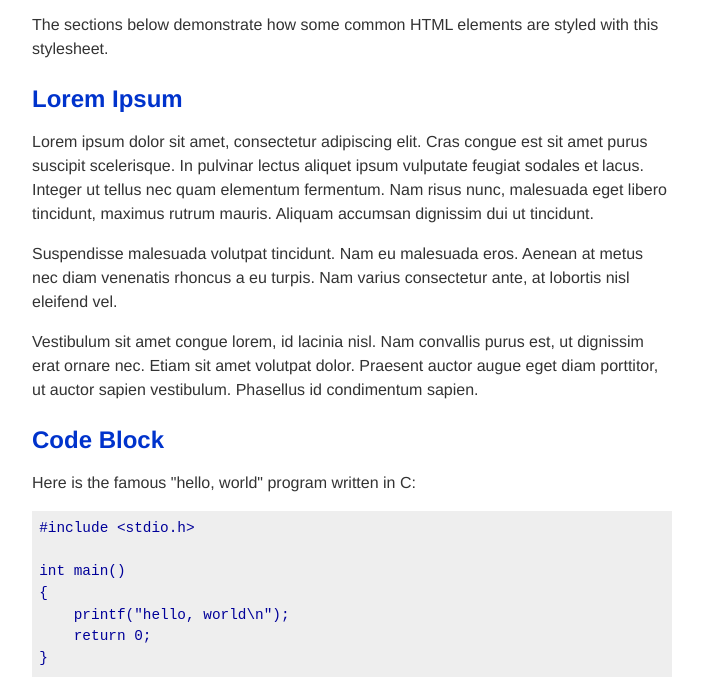
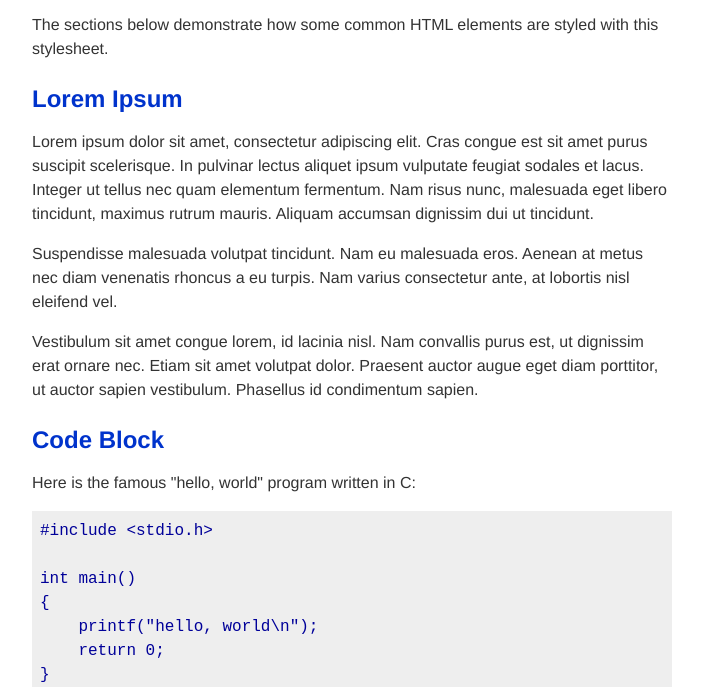
Before and after one commit to susam/spcss, a website: page index.html in a window 1280 px wide. Shown: the part 113-800 px from the top of the page, without its empty margins (288-991 px from the left). Drawn offline with Linux system fonts and the light colour scheme.

Commit message:
Do not reduce code font size artificially

```diff
--- a/sp.css
+++ b/sp.css
@@ -43,10 +43,6 @@ figcaption {
 pre, code, samp, kbd {
   color: #009;
   font-family: monospace, monospace;
-  font-size: 0.9em;
-}
-pre code, pre samp, pre kbd {
-  font-size: 1em;
 }
 pre kbd {
   color: #060;
```
